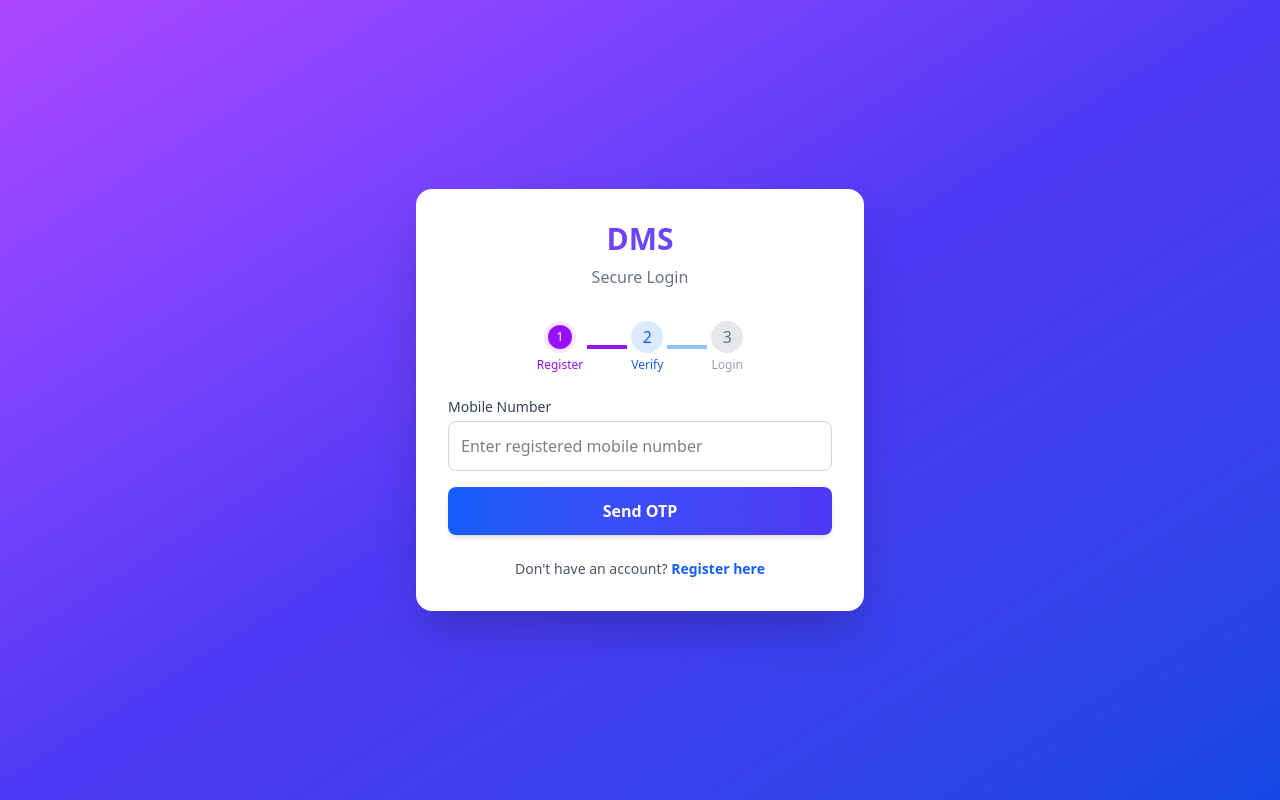
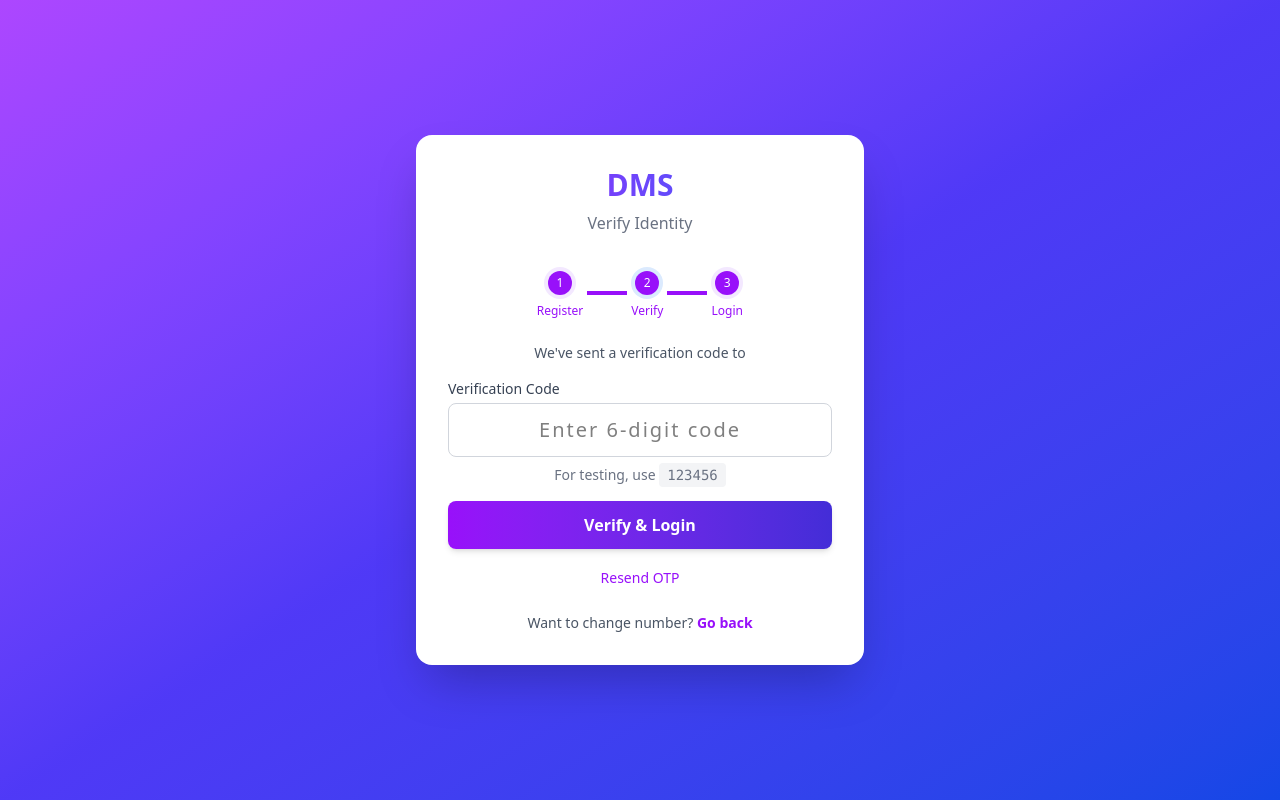
Before and after one commit to monty13kathare/DMS, a React (Vite) app: page /login in a window 1280 px wide. Built offline with nearby package versions, Linux system fonts and the light colour scheme; the HTML template or start-up script is replaced by a standard one.

Commit message:
feat(OTP): add OTP UI on Login component

```diff
--- a/src/components/Login.jsx
+++ b/src/components/Login.jsx
@@ -1,13 +1,14 @@
 import { useState } from "react";
 
 const Login = () => {
-    const [step, setStep] = useState("mobile"); // register | mobile | otp
+    const [step, setStep] = useState("otp"); // register | mobile | otp
     const [username, setUsername] = useState("");
     const [password, setPassword] = useState("");
     const [mobileNumber, setMobileNumber] = useState("");
     const [message, setMessage] = useState({ type: "", text: "" });
     const [errors, setErrors] = useState({});
     const [loading, setLoading] = useState(false);
+    const [otp, setOtp] = useState("");
 
 
 
@@ -21,6 +22,13 @@ const Login = () => {
     const handleSendOTP = async () => {
 
     };
+
+
+
+    // Validate OTP
+    const handleValidateOTP = () => {
+
+    }
 
 
     // // Navigation between steps
@@ -187,7 +195,68 @@ const Login = () => {
                     </>
                 )}
 
+                {/* OTP Page */}
+                {step === "otp" && (
+                    <>
+                        <div className="space-y-4">
+                            <div className="text-center">
+                                <p className="text-sm text-gray-600">We've sent a verification code to</p>
+                                <p className="font-medium">{mobileNumber}</p>
+                            </div>
 
+                            <div>
+                                <label className="block text-sm font-medium text-gray-700 mb-1">Verification Code</label>
+                                <input
+                                    type="text"
+                                    placeholder="Enter 6-digit code"
+                                    value={otp}
+                                    onChange={(e) => setOtp(e.target.value.replace(/\D/g, '').slice(0, 6))}
+                                    className={`w-full p-3 border rounded-lg focus:ring-2 focus:outline-none transition text-center text-xl tracking-widest ${errors.otp ? "border-red-500 focus:ring-red-300" : "border-gray-300 focus:ring-purple-300 focus:border-purple-500"}`}
+                                />
+                                {errors.otp && <p className="mt-1 text-sm text-red-600">{errors.otp}</p>}
+
+                                <p className="text-sm text-gray-500 mt-2 text-center">
+                                    For testing, use <span className="font-mono bg-gray-100 px-2 py-1 rounded">123456</span>
+                                </p>
+                            </div>
+
+                            <button
+                                onClick={handleValidateOTP}
+                                disabled={loading}
+                                className="w-full bg-gradient-to-r from-purple-600 to-indigo-700 text-white py-3 rounded-lg font-semibold shadow-md hover:shadow-lg transition-all duration-300 transform hover:-translate-y-0.5 disabled:opacity-75 disabled:transform-none disabled:hover:shadow-md"
+                            >
+                                {loading ? (
+                                    <span className="flex items-center justify-center">
+                                        <svg className="animate-spin -ml-1 mr-2 h-4 w-4 text-white" xmlns="http://www.w3.org/2000/svg" fill="none" viewBox="0 0 24 24">
+                                            <circle className="opacity-25" cx="12" cy="12" r="10" stroke="currentColor" strokeWidth="4"></circle>
+                                            <path className="opacity-75" fill="currentColor" d="M4 12a8 8 0 018-8V0C5.373 0 0 5.373 0 12h4zm2 5.291A7.962 7.962 0 014 12H0c0 3.042 1.135 5.824 3 7.938l3-2.647z"></path>
+                                        </svg>
+                                        Verifying...
+                                    </span>
+                                ) : "Verify & Login"}
+                            </button>
+
+                            <div className="text-center">
+                                <button
+                                    onClick={handleSendOTP}
+                                    className="text-sm text-purple-600 font-medium hover:underline"
+                                >
+                                    Resend OTP
+                                </button>
+                            </div>
+                        </div>
+
+                        <p className="text-center mt-6 text-sm text-gray-600">
+                            Want to change number?{" "}
+                            <button
+                                onClick={() => goToStep("mobile")}
+                                className="text-purple-600 font-semibold hover:underline"
+                            >
+                                Go back
+                            </button>
+                        </p>
+                    </>
+                )}
 
                 {/* Message */}
                 {message.text && (
```
